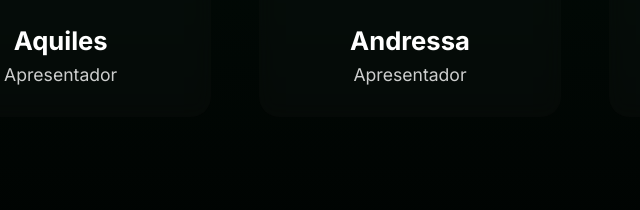
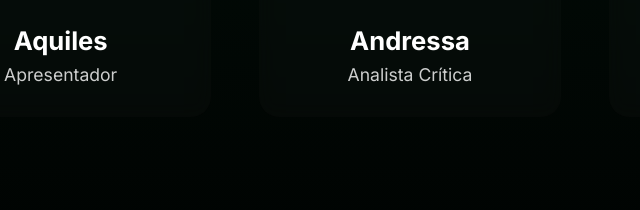
Before and after one commit to Pinho47/SITE-VERDICODE, a plain HTML site: page index.html in a window 1280 px wide. Shown: the part 2747-2957 px from the top of the page, 230-870 px from the left. Drawn offline with Linux system fonts and the light colour scheme.

Commit message:
Add files via upload

```diff
--- a/index.html
+++ b/index.html
@@ -104,7 +104,7 @@
             <div class="cardEQP">
                 <img src="img/iconeqp.svg" width="250rem" alt="">
                 <h3>Andressa</h3>
-                <h4>Apresentador</h4>
+                <h4>Analista Crítica</h4>
             </div>
             <div class="cardEQP">
                 <img src="img/iconeqp.svg" width="250rem" alt="">
```
